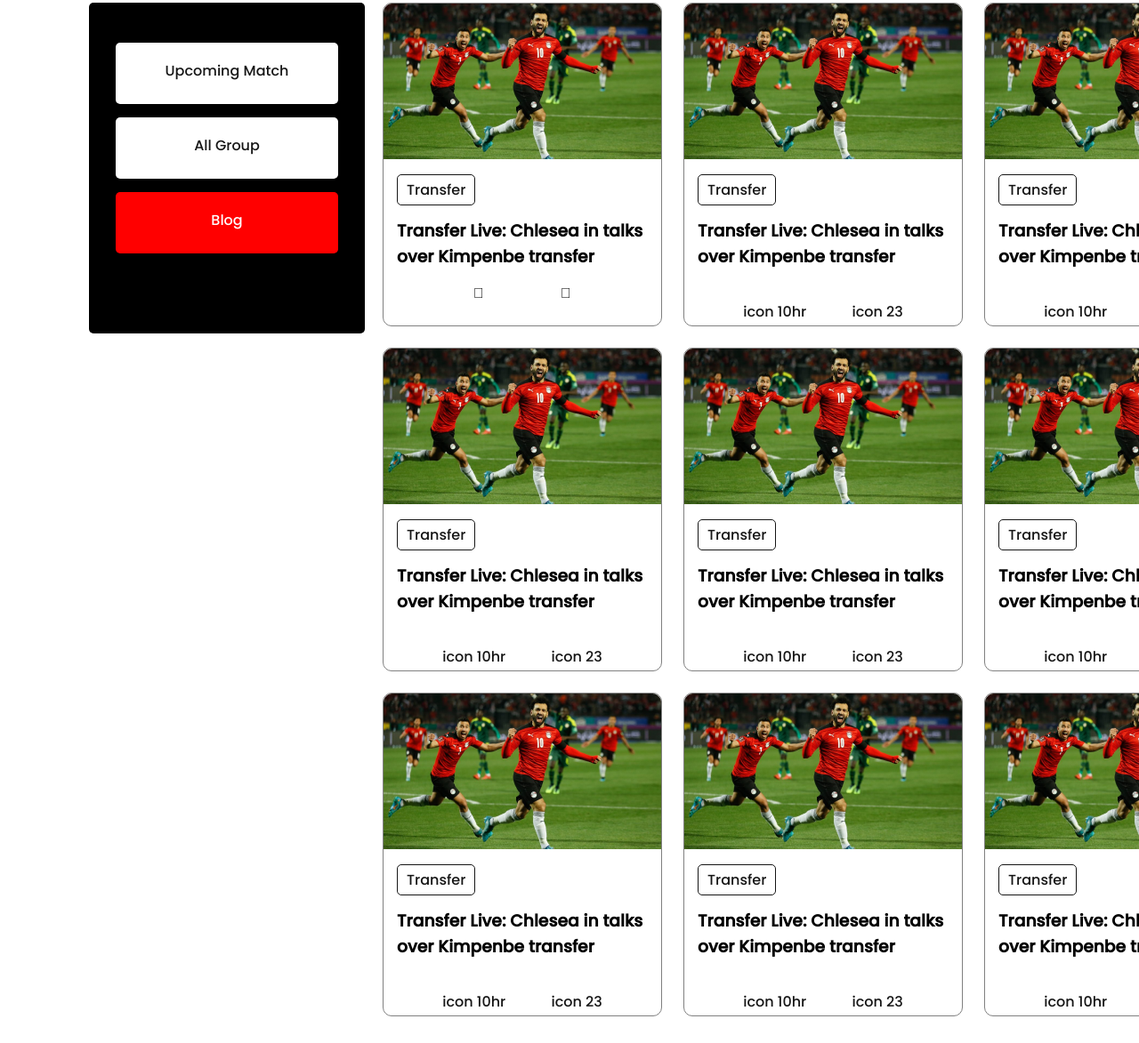
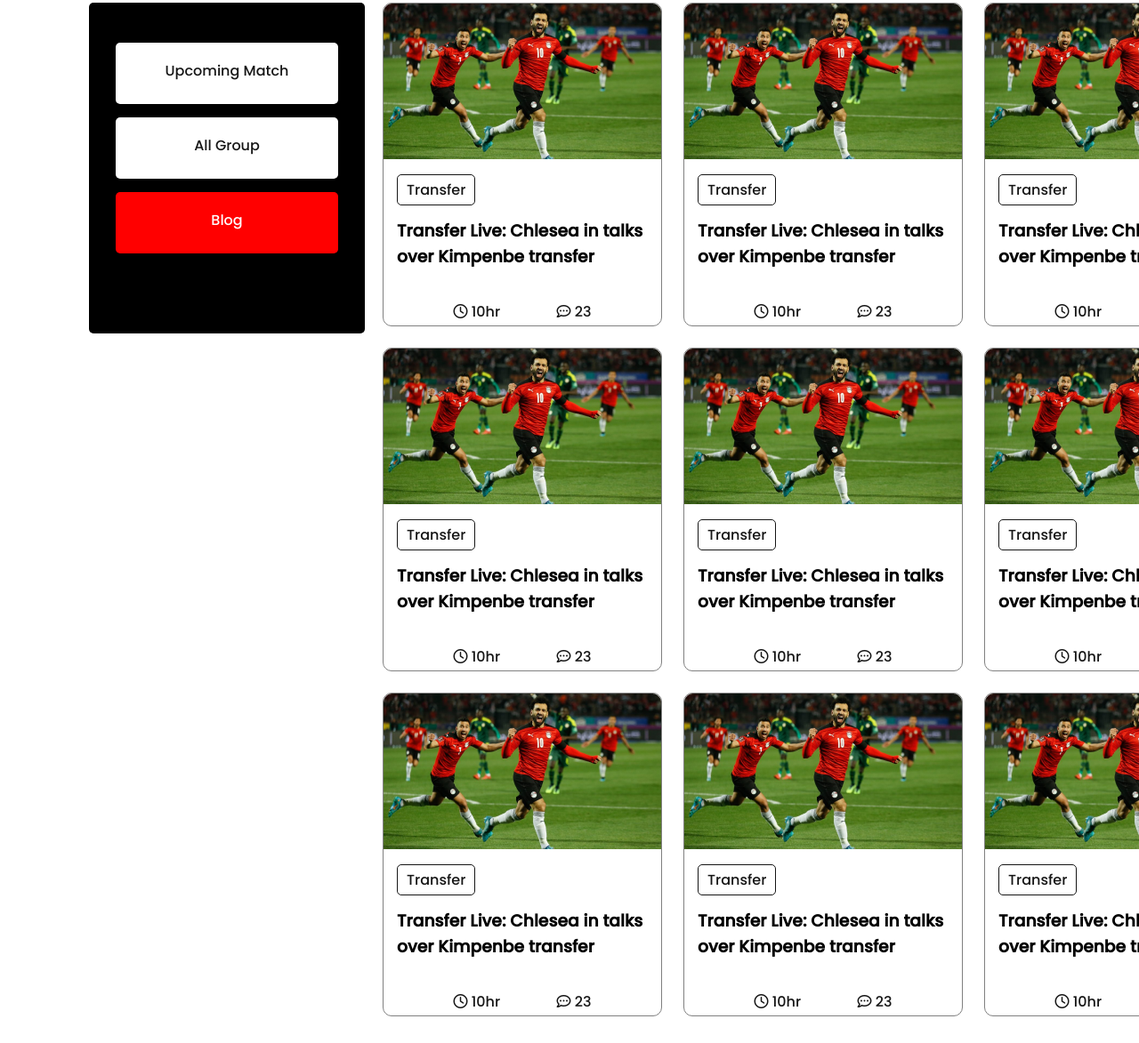
Before and after one commit to abirpuc/world-cup, a plain HTML site: page index.html in a window 1280 px wide. Shown: the part 649-1822 px from the top of the page at 89% size. Drawn offline with Linux system fonts and the light colour scheme.

Commit message:
final project upload

```diff
--- a/index.html
+++ b/index.html
@@ -46,11 +46,8 @@
                     <a href="#">Transfer</a>
                     <h3>Transfer Live: Chlesea in talks over Kimpenbe transfer</h2>
                     <div class="info">
-                        <!-- <p><span> <i class="fa-thin fa-clock-five"></i> 10hr</span></p>
-                        <p><span> <i class="fa-thin fa-comment-dots"></i> 23</span></p> -->
-                        <i class="fa-thin fa-clock"></i>
-                        <i class="fa-thin fa-comment-dots"></i>
-
+                        <p><span> <i class="far fa-clock"></i> 10hr</span></p>
+                        <p><span> <i class="far fa-comment-dots"></i> 23</span></p>
                     </div>
                 </div>
             </div>
@@ -60,8 +57,8 @@
                     <a href="#">Transfer</a>
                     <h3>Transfer Live: Chlesea in talks over Kimpenbe transfer</h2>
                         <div class="info">
-                        <p><span>icon 10hr</span></p>
-                        <p><span>icon 23</span></p>
+                            <p><span> <i class="far fa-clock"></i> 10hr</span></p>
+                            <p><span> <i class="far fa-comment-dots"></i> 23</span></p>
                         </div>
                 </div>
             </div>
@@ -71,8 +68,8 @@
                     <a href="#">Transfer</a>
                     <h3>Transfer Live: Chlesea in talks over Kimpenbe transfer</h2>
                         <div class="info">
-                        <p><span>icon 10hr</span></p>
-                        <p><span>icon 23</span></p>
+                            <p><span> <i class="far fa-clock"></i> 10hr</span></p>
+                            <p><span> <i class="far fa-comment-dots"></i> 23</span></p>
                         </div>
                 </div>
             </div>
@@ -82,8 +79,8 @@
                     <a href="#">Transfer</a>
                     <h3>Transfer Live: Chlesea in talks over Kimpenbe transfer</h2>
                         <div class="info">
-                        <p><span>icon 10hr</span></p>
-                        <p><span>icon 23</span></p>
+                            <p><span> <i class="far fa-clock"></i> 10hr</span></p>
+                            <p><span> <i class="far fa-comment-dots"></i> 23</span></p>
                         </div>
                 </div>
             </div>
@@ -93,8 +90,8 @@
                     <a href="#">Transfer</a>
                     <h3>Transfer Live: Chlesea in talks over Kimpenbe transfer</h2>
                         <div class="info">
-                        <p><span>icon 10hr</span></p>
-                        <p><span>icon 23</span></p>
+                            <p><span> <i class="far fa-clock"></i> 10hr</span></p>
+                            <p><span> <i class="far fa-comment-dots"></i> 23</span></p>
                         </div>
                 </div>
             </div>
@@ -104,8 +101,8 @@
                     <a href="#">Transfer</a>
                     <h3>Transfer Live: Chlesea in talks over Kimpenbe transfer</h2>
                         <div class="info">
-                        <p><span>icon 10hr</span></p>
-                        <p><span>icon 23</span></p>
+                            <p><span> <i class="far fa-clock"></i> 10hr</span></p>
+                            <p><span> <i class="far fa-comment-dots"></i> 23</span></p>
                         </div>
                 </div>
             </div>
@@ -115,8 +112,8 @@
                     <a href="#">Transfer</a>
                     <h3>Transfer Live: Chlesea in talks over Kimpenbe transfer</h2>
                         <div class="info">
-                        <p><span>icon 10hr</span></p>
-                        <p><span>icon 23</span></p>
+                            <p><span> <i class="far fa-clock"></i> 10hr</span></p>
+                            <p><span> <i class="far fa-comment-dots"></i> 23</span></p>
                         </div>
                 </div>
             </div>
@@ -126,8 +123,8 @@
                     <a href="#">Transfer</a>
                     <h3>Transfer Live: Chlesea in talks over Kimpenbe transfer</h2>
                         <div class="info">
-                        <p><span>icon 10hr</span></p>
-                        <p><span>icon 23</span></p>
+                            <p><span> <i class="far fa-clock"></i> 10hr</span></p>
+                            <p><span> <i class="far fa-comment-dots"></i> 23</span></p>
                         </div>
                 </div>
             </div>
@@ -137,8 +134,9 @@
                     <a href="#">Transfer</a>
                     <h3>Transfer Live: Chlesea in talks over Kimpenbe transfer</h2>
                         <div class="info">
-                        <p><span>icon 10hr</span></p>
-                        <p><span>icon 23</span></p>
+                            <p><span> <i class="far fa-clock"></i> 10hr</span></p>
+                            <p><span> <i class="far fa-comment-dots"></i> 23</span></p>
+
                         </div>
                 </div>
             </div>
@@ -160,6 +158,14 @@
             <a href="#">Goal App</a>
             <a href="#">Goal live</a>
         </div>
+        <div class="social-media">
+            <a href="https://web.facebook.com/fifaworldcup/?_rdc=1&_rdr" target="_blank"><i class="fa-brands fa-facebook"></i></i>
+            </a>
+            <a href="https://www.instagram.com/worldcup.2022.qatar/?hl=en" target="_blank"><i class="fa-brands fa-instagram"></i>
+            </a>
+            <a href="https://www.youtube.com/results?search_query=world+cup+song+2022" target="_blank"><i class="fa-brands fa-youtube"></i>
+            </a>
+        </div>
     </footer>
 </body>
 </html>
--- a/style/style.css
+++ b/style/style.css
@@ -2,7 +2,6 @@
 
  @import url('https://fonts.googleapis.com/css2?family=Playfair+Display&family=Poppins:wght@500&family=Roboto&family=Roboto+Slab&display=swap');
 
- /* @import url('https://fonts.googleapis.com/css2?family=Playfair+Display&family=Poppins:ital,wght@0,500;1,600&family=Roboto&family=Roboto+Slab&display=swap'); */
 
 /* unique design */
 body{
@@ -20,10 +19,7 @@ main{
 a{
     text-decoration: none;
 }
-/* a:visited{
-    background-color: red;
-    color: white;
-} */
+
 /* Style banner section  */
 
 .container{
@@ -34,6 +30,9 @@ a{
     border-radius: 10px;
     padding: 0 50px;
     margin: 50px 120px;
+}
+.container:hover{
+    background-image: url(../assets/football_field.jpg);
 }
 
 .half-width{
@@ -185,6 +184,13 @@ footer a{
     color: #B9B9B9;
     margin-right: 40px;
     font-size: 25px;
+}
+.social-media{
+    margin-top: 30px;
+}
+
+.social-media a{
+    margin-right: 10px;
 }
 
 /* ----------------------------
```
Also changed, not shown: assets/football_field.jpg (added), assets/neymer.jpg (added). Lines whose indentation alone changed are shown as unchanged.
